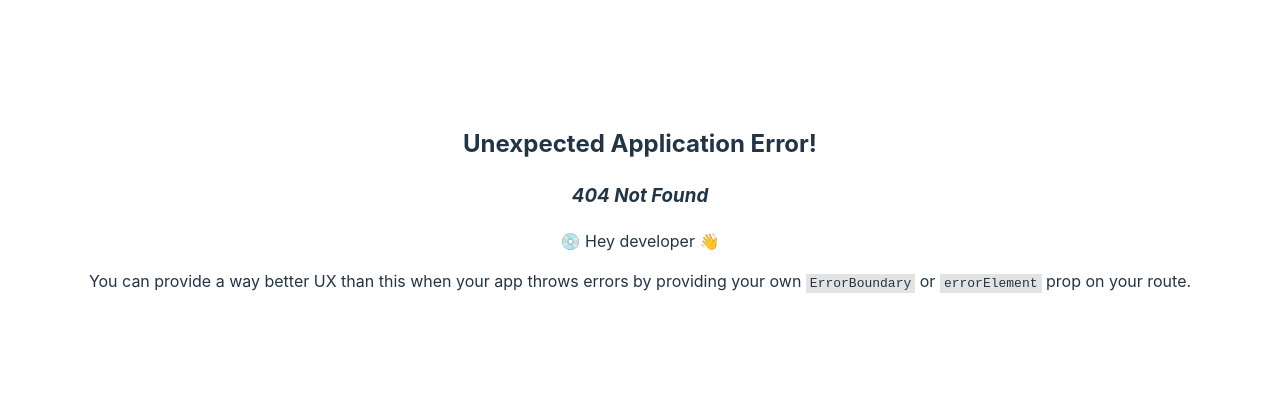
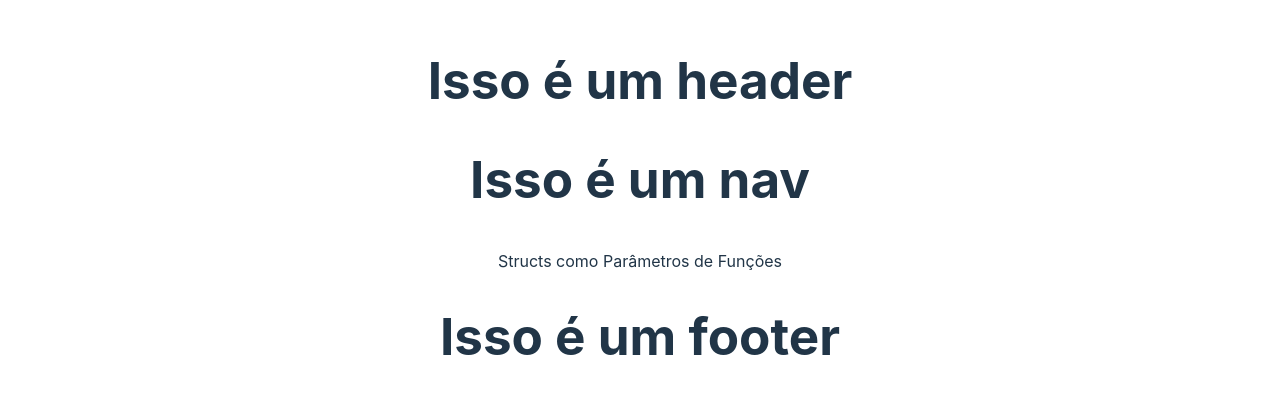
Before and after one commit to Serg-Ale/Serg-Ale.github.io, a React (Vite) app: page /var-comp-heterogeneas/structs-param-funcoes in a window 1280 px wide. Before the commit this address had no page. Shown: the part 192-586 px from the top of the page. Built offline with nearby package versions, Linux system fonts and the light colour scheme.

Commit message:
Adding heterogeneous composite variable routes

```diff
--- /dev/null
+++ b/src/routes/ArraysStructs.jsx
@@ -0,0 +1,9 @@
+const ArraysStructs = () => {
+    return (
+      <div>
+        <p> Arrays de Structs</p>
+      </div>
+    );
+  };
+
+  export default ArraysStructs;
--- /dev/null
+++ b/src/routes/IntroStructs.jsx
@@ -0,0 +1,9 @@
+const IntroStructs = () => {
+    return (
+      <div>
+        <p> Introdução às Structs</p>
+      </div>
+    );
+  };
+
+  export default IntroStructs;
--- /dev/null
+++ b/src/routes/ParamFuncoes.jsx
@@ -0,0 +1,9 @@
+const ParamFuncoes = () => {
+    return (
+      <div>
+        <p> Structs como Parâmetros de Funções</p>
+      </div>
+    );
+  };
+
+  export default ParamFuncoes;
--- /dev/null
+++ b/src/routes/StructsExercicios.jsx
@@ -0,0 +1,9 @@
+const StructsExercicios = () => {
+    return (
+      <div>
+        <p> Exercícios de Structs</p>
+      </div>
+    );
+  };
+
+  export default StructsExercicios;
```
Also changed, not shown: src/main.jsx (+21 -0 lines).
